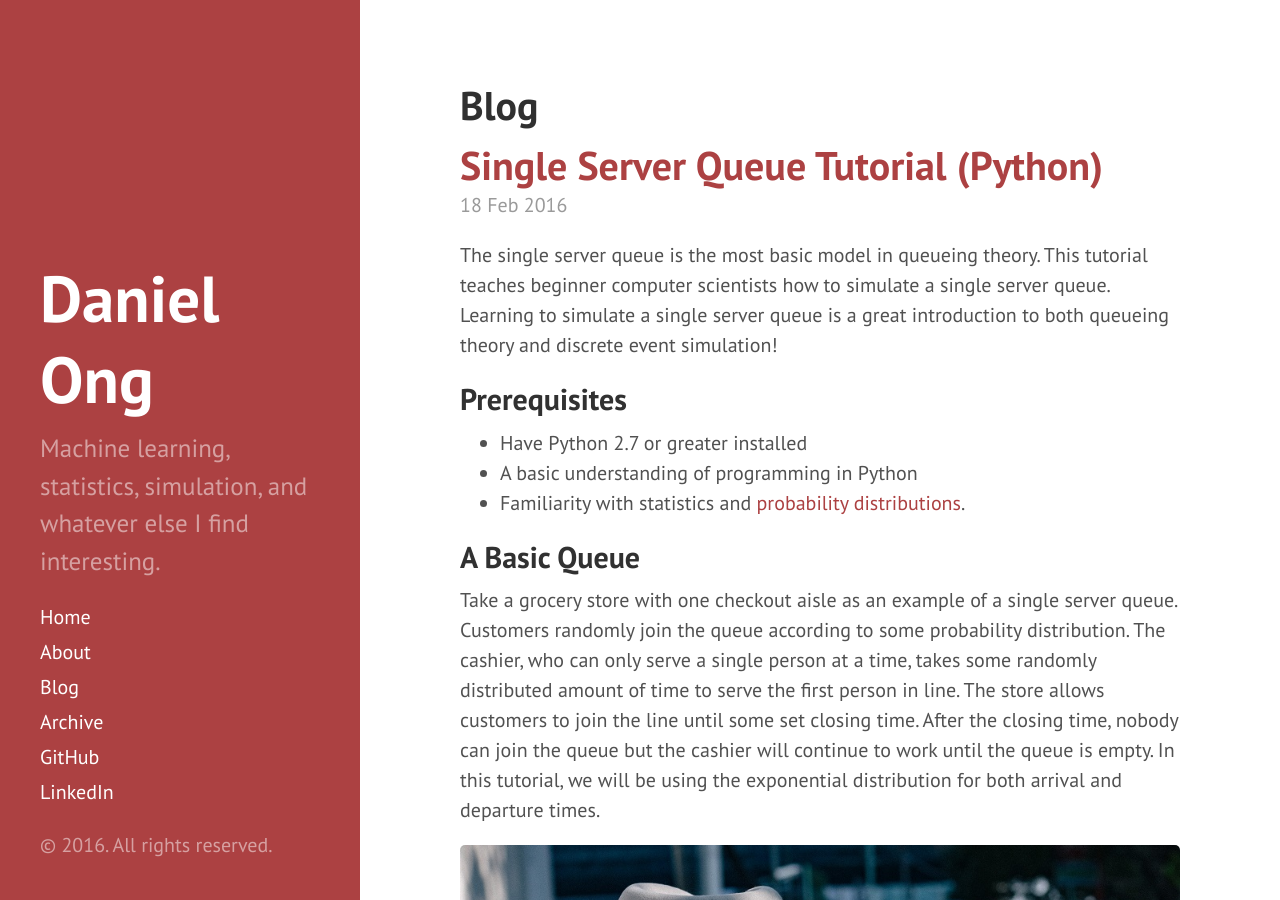
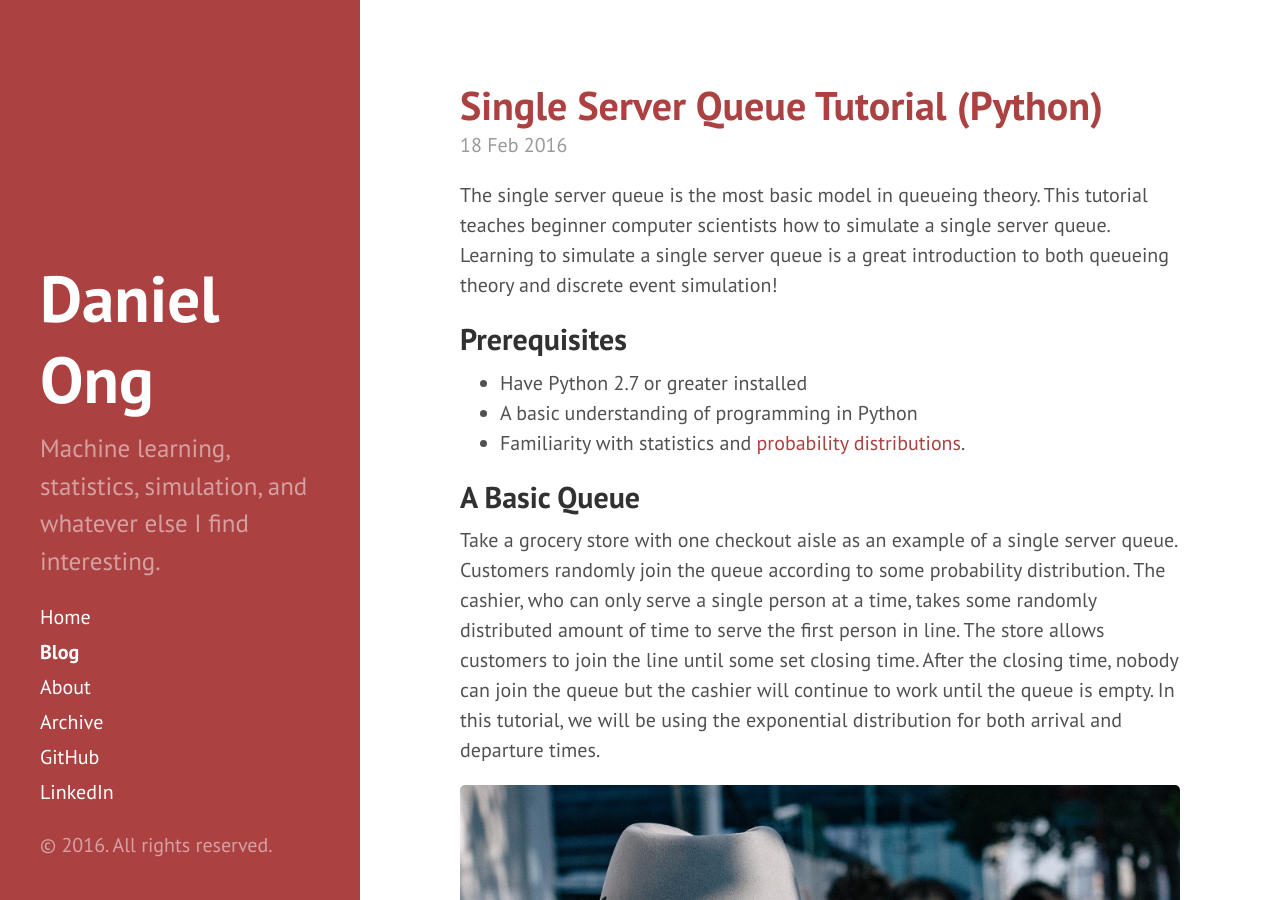
Before and after one commit to danong/danong.github.io, a Jekyll site: the page built from blog/index.html, in a window 1280 px wide and 900 px high. Built offline with Jekyll 4.4.1, drawn with Linux system fonts in a browser that asks for light colours; formulas are drawn with MathJax 3; the list of posts is cut into pages by our own code.

Commit message:
trying new organization scheme

```diff
--- a/_includes/sidebar.html
+++ b/_includes/sidebar.html
@@ -11,12 +11,24 @@
 
     <nav class="sidebar-nav">
       <a class="sidebar-nav-item{% if page.url == site.baseurl %} active{% endif %}" href="{{ site.baseurl }}">Home</a>
-      <a class="sidebar-nav-item{% if page.url == site.baseurl %} active{% endif %}" href="/about/">About</a>
-      <a class="sidebar-nav-item{% if page.url == site.baseurl %} active{% endif %}" href="/blog/index.html">Blog</a>
-      <a class="sidebar-nav-item{% if page.url == site.baseurl %} active{% endif %}" href="/archive/">Archive</a>
+	  <a class="sidebar-nav-item{% if page.url == "/blog/" %} active{% endif %}" href="/blog/index.html">Blog</a>
 
-	  <a class="sidebar-nav-item{% if page.url == site.baseurl %} active{% endif %}" href="https://github.com/danong/" target="_blank">GitHub</a>
-	  <a class="sidebar-nav-item{% if page.url == site.baseurl %} active{% endif %}" href="https://www.linkedin.com/in/danielong1" target="_blank">LinkedIn</a>
+      {% comment %}
+        The code below dynamically generates a sidebar nav of pages with
+        `layout: page` in the front-matter. See readme for usage.
+      {% endcomment %}
+
+      {% assign pages_list = site.pages %}
+      {% for node in pages_list %}
+        {% if node.title != null %}
+          {% if node.layout == "page" %}
+            <a class="sidebar-nav-item{% if page.url == node.url %} active{% endif %}" href="{{ node.url }}">{{ node.title }}</a>
+          {% endif %}
+        {% endif %}
+      {% endfor %}
+
+	  <a class="sidebar-nav-item{% if page.url == "https://github.com/danong/" %} active{% endif %}" href="https://github.com/danong/" target="_blank">GitHub</a>
+	  <a class="sidebar-nav-item{% if page.url == "https://www.linkedin.com/in/danielong1" %} active{% endif %}" href="https://www.linkedin.com/in/danielong1" target="_blank">LinkedIn</a>
     </nav>
 
     <p>&copy; {{ site.time | date: '%Y' }}. All rights reserved.</p>
--- a/blog/index.html
+++ b/blog/index.html
@@ -1,5 +1,5 @@
 ---
-layout: page
+layout: default
 title: Blog
 ---
 
```
